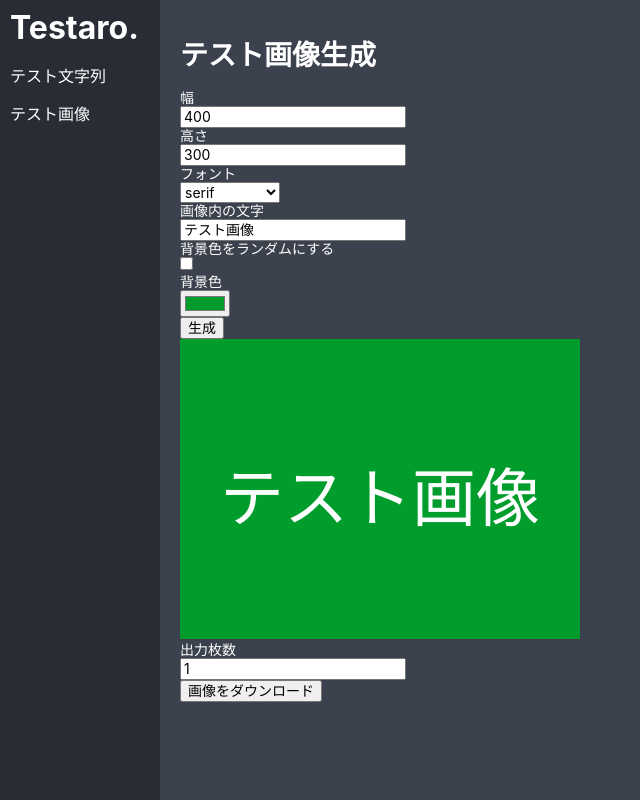
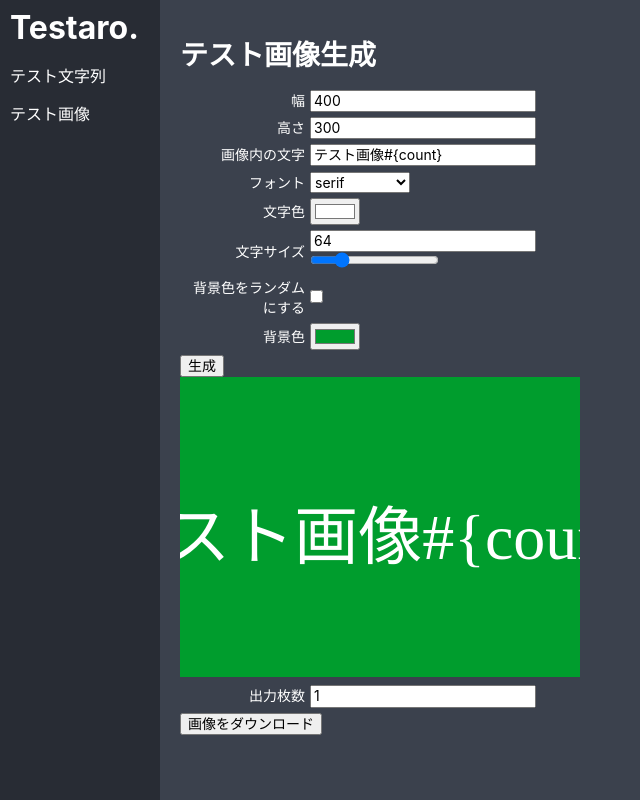
Before and after one commit to jesusisao/testaro, a React (Create React App) app: page /imggen in a window 1280 px wide. Shown: the whole page, without its empty margins (0-640 px from the left). Built offline with nearby package versions, Linux system fonts and the light colour scheme.

Commit message:
パラメータ増やす

```diff
--- a/src/Common/ParamBox.tsx
+++ b/src/Common/ParamBox.tsx
@@ -2,18 +2,29 @@ import React from 'react';
 
 const style = {
   display: "block",
-  width: "100%"
+  width: "100%",
+  margin: "5px",
+  lineHeight: "20px"
+}
+
+const labelStyle = {
+  display: "inline-block",
+  width: "120px",
+  textAlign: "right" as "right",
+  paddingRight: "5px",
+  verticalAlign: "middle" as "middle"
 }
 
 const formItemStyle = {
-  display: "block"
+  display: "inline-block",
+  verticalAlign: "middle" as "middle",
 }
 
 const ParamBox: React.FC<{labelName?: string}> = (props) => {
 
   return (
     <div style={style}>
-      <label>{props.labelName}</label>
+      <label style={labelStyle}>{props.labelName}</label>
       <div style={formItemStyle}>{props.children}</div>
     </div>
   );
--- a/src/ImageGenerator/ImageGenerator.tsx
+++ b/src/ImageGenerator/ImageGenerator.tsx
@@ -3,15 +3,15 @@ import './ImageGenerator.scss';
 import ParamBox from '../Common/ParamBox';
 
 const ImageGenerator: React.FC = () => {
-  const [comment, setComment] = useState('テスト画像');
   const [width, setWidth] = useState(400);
   const [height, setHeight] = useState(300);
   const [genNum, setGenNum] = useState(1);
-  const [color, setColor] = useState("#009d2d");
+  const [comment, setComment] = useState('テスト画像#{count}');
   const [font, setFont] = useState("serif");
   const [fontSize, setFontSize] = useState(64);
   const [fontColor, setFontColor] = useState("#FFFFFF");
   const [useRandomColor, setUseRandomColor] = useState(false);
+  const [color, setColor] = useState("#009d2d");
 
   const generate = () => {
     const ctx: CanvasRenderingContext2D = getContext();
@@ -67,6 +67,9 @@ const ImageGenerator: React.FC = () => {
         <ParamBox labelName="高さ">
           <input type="number" defaultValue={height} onChange={ e => setHeight(parseInt(e.target.value)) }></input>
         </ParamBox>
+        <ParamBox labelName="画像内の文字">
+          <input type="text" defaultValue={comment} onChange={ e => setComment(e.target.value) }></input>
+        </ParamBox>
         <ParamBox labelName="フォント">
           <select defaultValue={font} onChange={ e => setFont(e.target.value) }>
             <option value="serif">serif</option>
@@ -74,18 +77,30 @@ const ImageGenerator: React.FC = () => {
             <option value="monospace">monospace</option>
           </select>
         </ParamBox>
-        <ParamBox labelName="画像内の文字">
-          <input type="text" defaultValue={comment} onChange={ e => setComment(e.target.value) }></input>
+        <ParamBox labelName="文字色">
+          <input type="color" defaultValue={fontColor} onChange={ e => setFontColor(e.target.value) }></input>
+        </ParamBox>
+        <ParamBox labelName="文字サイズ">
+          <input type="number" value={fontSize} onChange={ e => setFontSize(parseInt(e.target.value)) }></input>
+          <br />
+          <input
+            type="range"
+            value={fontSize}
+            min="1"
+            max="300"
+            onChange={ e => setFontSize(parseInt(e.target.value)) }></input>
         </ParamBox>
         <ParamBox labelName="背景色をランダムにする">
           <input type="checkbox" defaultChecked={useRandomColor} onChange={ e => setUseRandomColor(e.target.checked) }></input>
         </ParamBox>
         <ParamBox labelName="背景色">
-          <input type="color" defaultValue={color} disabled={Boolean(useRandomColor)} onChange={ e => setColor(e.target.value) }></input>
+          <input type="color" defaultValue={color} disabled={useRandomColor} onChange={ e => setColor(e.target.value) }></input>
         </ParamBox>
         <button onClick={generate}>生成</button>
       </div>
+
       <canvas className="canvas" ref={canvasRef}  width={width} height={height} />
+
       <div>
         <ParamBox labelName="出力枚数">
           <input type="number" defaultValue={1} onChange={ e => setGenNum( parseInt(e.target.value) ) }></input>
```
